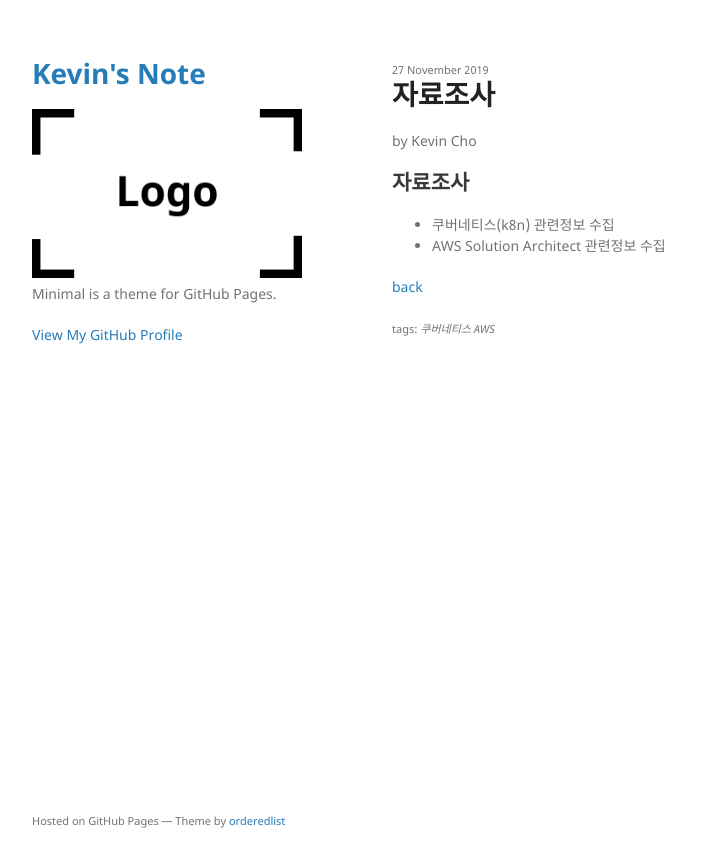
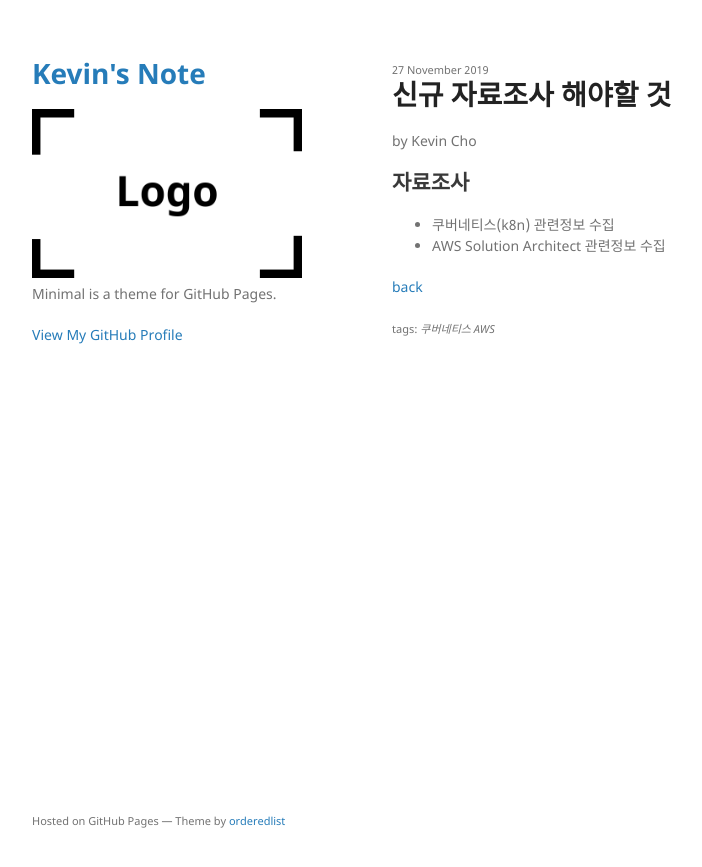
Before and after one commit to takearest118/takearest118.github.io, a Jekyll site: the page built from test-korean-page.md, in a window 1280 px wide. Shown: the top 867 px of the page, without its empty margins (178-880 px from the left). Built offline with Jekyll 4.4.1, drawn with Linux system fonts in a browser that asks for light colours; our own code applies the rules of GitHub Pages for plain Markdown files.

Commit message:
add title param

```diff
--- a/test-korean-page.md
+++ b/test-korean-page.md
@@ -1,5 +1,6 @@
 ---
 layout: post
+title: 신규 자료조사 해야할 것
 date: 2019-11-27 17:40:00 +0900
 tags: 쿠버네티스 AWS
 author: Kevin Cho
```
